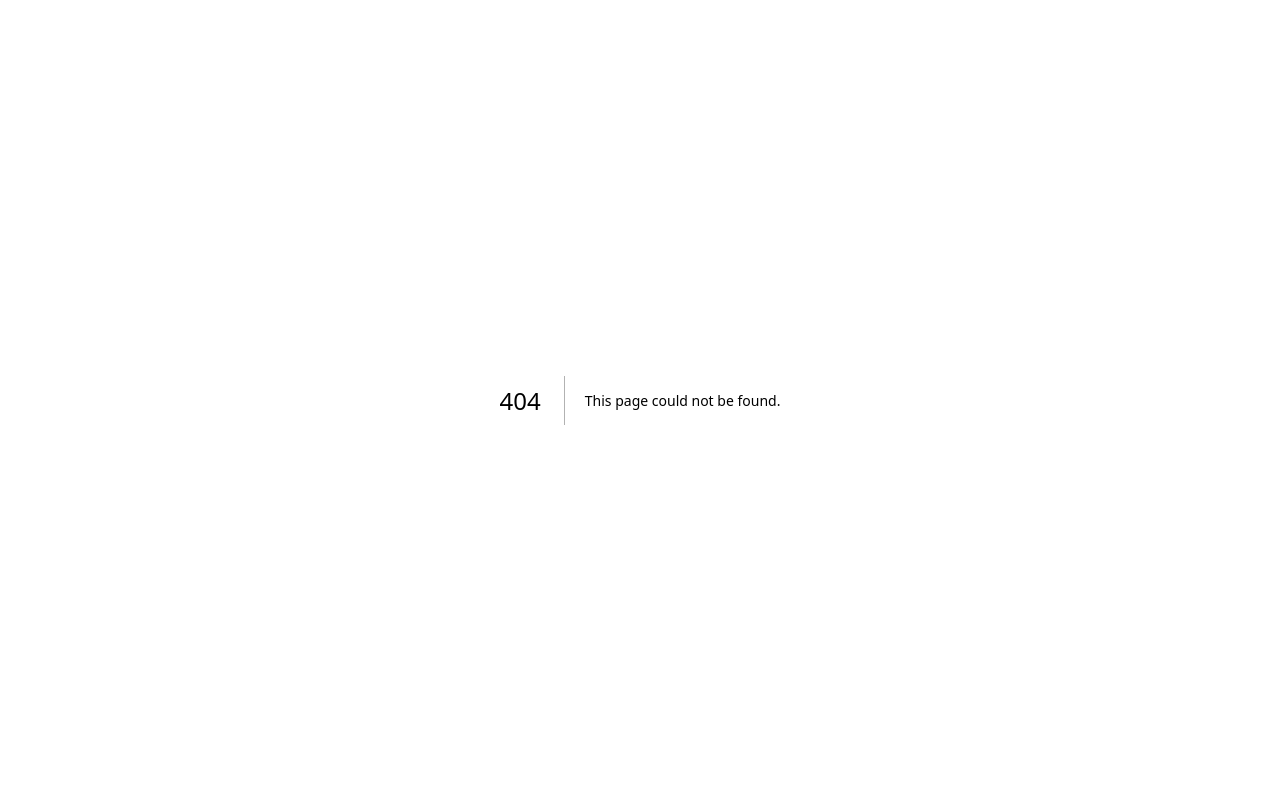
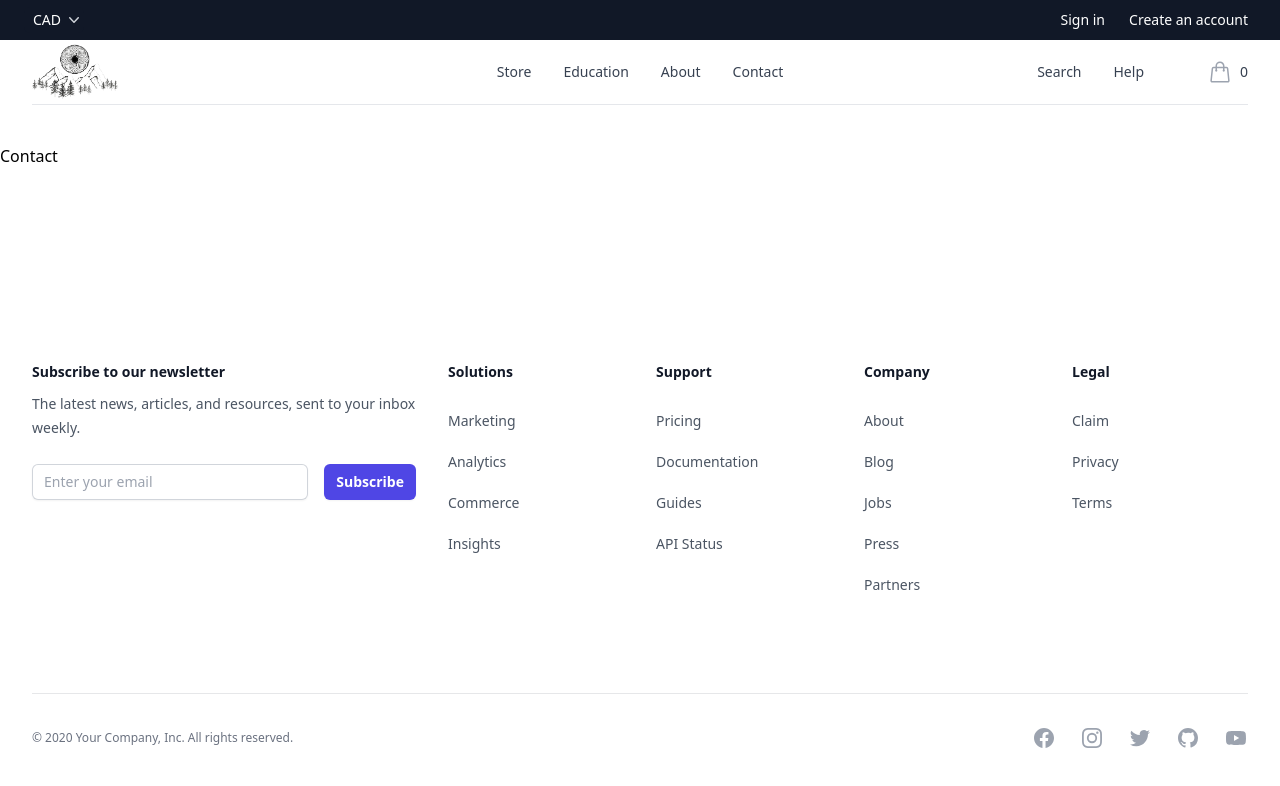
Before and after one commit to maplesyrupman/pine-ridge-herbals, a Next.js app: page /contact in a window 1280 px wide. Before the commit this address had no page. Shown: the top 786 px of the page. Built offline with nearby package versions, Linux system fonts and the light colour scheme.

Commit message:
scaffolded about, contact, course and ebook

```diff
--- a/components/nav/index.tsx
+++ b/components/nav/index.tsx
@@ -47,7 +47,7 @@ const navigation = {
       name: 'Education',
       featured: [
         {
-          name: 'E-book',
+          name: 'eBook',
           href: '/education/e-book',
           imageSrc: '/book-in-grass.jpeg',
           imageAlt: 'Hats and sweaters on wood shelves next to various colors of t-shirts on hangers.',
@@ -62,8 +62,8 @@ const navigation = {
     },
   ],
   pages: [
-    { name: 'About', href: '#' },
-    { name: 'Contact', href: '#' },
+    { name: 'About', href: '/about' },
+    { name: 'Contact', href: '/contact' },
   ],
 }
 function classNames(...classes:string[]) {
--- a/package.json
+++ b/package.json
@@ -22,7 +22,6 @@
     "next": "13.2.4",
     "react": "18.2.0",
     "react-dom": "18.2.0",
-    "shopify-buy": "^2.18.0",
     "swell-js": "^3.21.5",
     "typescript": "5.0.2"
   },
--- /dev/null
+++ b/pages/about.tsx
@@ -0,0 +1,11 @@
+import Layout from "@/components/layout";
+
+export default function About() {
+    return (
+        <Layout>
+            <div className='py-36'>
+                About
+            </div>
+        </Layout>
+    )
+}
--- /dev/null
+++ b/pages/contact.tsx
@@ -0,0 +1,12 @@
+import Layout from "@/components/layout";
+
+export default function Contact() {
+
+    return (
+        <Layout>
+            <div className='py-36'>
+                Contact
+            </div>
+        </Layout>
+    )
+}
--- /dev/null
+++ b/pages/education/course.tsx
@@ -0,0 +1,12 @@
+import Layout from "@/components/layout";
+
+export default function Course() {
+
+    return (
+        <Layout>
+            <div className='py-36'>
+                Course
+            </div>
+        </Layout>
+    )
+}
--- /dev/null
+++ b/pages/education/e-book.tsx
@@ -0,0 +1,13 @@
+import Layout from "@/components/layout";
+
+
+export default function eBook() {
+
+    return (
+        <Layout>
+            <div className='py-36'>
+                eBook
+            </div>
+        </Layout>
+    )
+}
```
Also changed, not shown: 1 other file (tests, documents, lock files or other folders).
